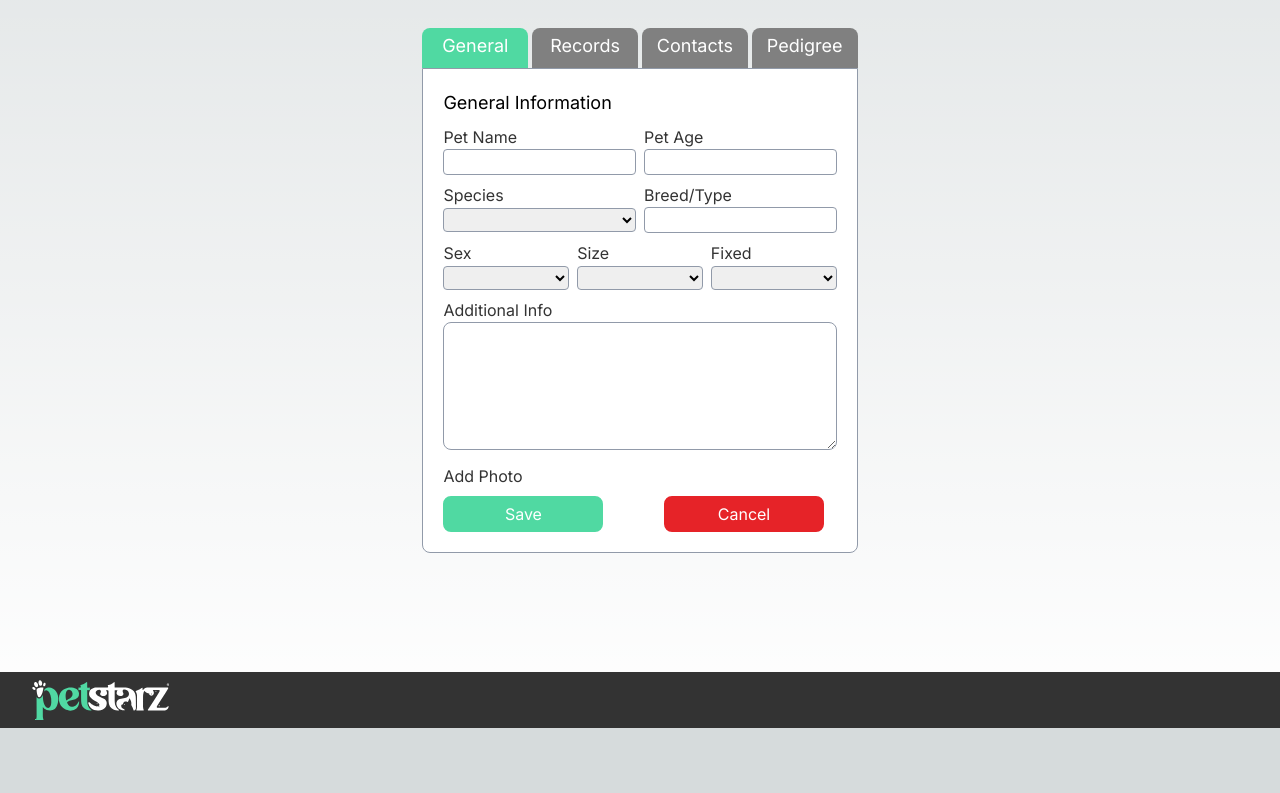
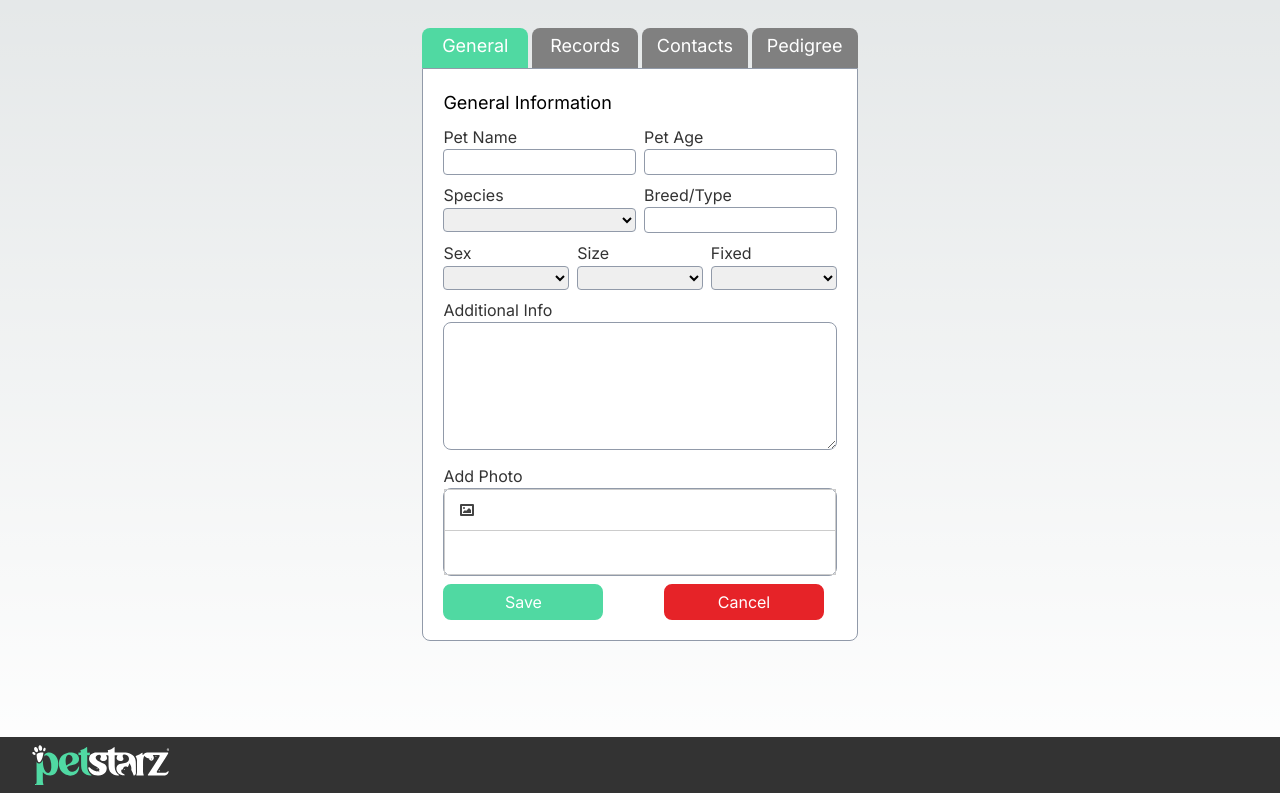
Before and after one commit to samnbogen/petstarz, a Next.js app: page /tab/suppliers/petcard in a window 1280 px wide. Shown: the part 460-1253 px from the top of the page. Before the commit the page ends 1188 px from the top, so only its background shows below. Built offline with nearby package versions, Linux system fonts and the light colour scheme; no server answers; a web font is replaced by a local one.

Commit message:
I doubt it

```diff
--- a/app/tab/suppliers/petcard/form.js
+++ b/app/tab/suppliers/petcard/form.js
@@ -1,6 +1,10 @@
 "use client";
 import React, { useState } from 'react';
 import { useSession } from "next-auth/react";
+//to be able to add a photo
+//npm install react-quill
+import dynamic from "next/dynamic";
+import 'react-quill/dist/quill.snow.css';
 
 export default function PetCardForm() {
 const { data: session } = useSession();
@@ -18,6 +22,8 @@ const { data: session } = useSession();
     const [fixed, setFixed] = useState("");
     const [additionalInfo, setAdditionalInfo] = useState("");
     const [photo, setPhoto] = useState("");
+
+    const ReactQuill = dynamic(() => import("react-quill"), { ssr: false });
 
     const supplierEmail = session?.user?.email;
 
@@ -129,8 +135,15 @@ return (
         </div>
         <div className='p-1'>
             <label className="text-gray block" htmlFor="photo">Add Photo</label>
-
+            <ReactQuill className="border border-light-gray rounded-lg w-full"
+             value={photo} onChange={setPhoto}
+             modules={{
+                toolbar:[
+                    ['image']
+                ]
+             }} />
         </div>
+       {/* {!photo && <img src="/noImage.png" alt="no photo" className='mt-2'/>} */}
         <div className="flex flex-row p-1">
             <div className="w-1/2">
                 <button type="submit" className="text-center text-white p-1 w-40 border-2 border-green bg-green rounded-lg hover:bg-white hover:cursor-pointer hover:text-green">
```
